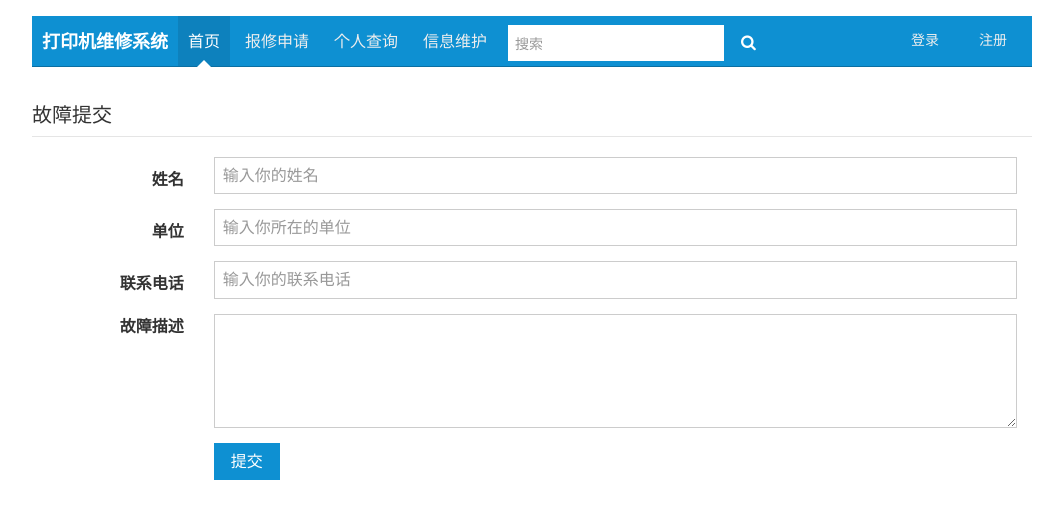
After one commit to lightlogic5/printform, a Django app: template apps/upforms/templates/uploadform1.html in a window 1280 px wide. The commit adds this page. Shown: the top 519 px of the page, without its empty margins (108-1171 px from the left). Run offline with Django 3.2, Linux system fonts and the light colour scheme; the template is opened without the code that fills it, so the values that code supplies are empty; parts of the project's set-up code (start-up, migrations or seed data) failed here and were passed over.

```diff
--- a/apps/upforms/forms.py
+++ b/apps/upforms/forms.py
@@ -4,9 +4,8 @@ from django.utils import timezone
 from .models import PrintForm
 
 
-
-
 class MyPrintForm(forms.ModelForm):
     class Meta:
         model = PrintForm
-        fields = ['repair_man', 'unit', 'content', 'telephone', 'pub_date']
+        # exclude = ['service_category', 'receive_date', 'over_date', 'back_date']
+        fields = ['pub_date', 'repair_man', 'content']
--- a/apps/upforms/models.py
+++ b/apps/upforms/models.py
@@ -9,12 +9,12 @@ class PrintForm(models.Model):
         ('3', '已修好'),
         ('4', '已确认取回'),
     )
-    service_category = models.CharField(max_length=200, verbose_name="故障类型")
+    service_category = models.CharField(max_length=200, verbose_name="故障类型", null=True, blank=True)
     pub_date = models.DateTimeField(verbose_name="提交日期", null=True, blank=True)
     receive_date = models.DateTimeField(verbose_name="接收日期", null=True, blank=True)
     over_date = models.DateTimeField(verbose_name="处理完毕日期", null=True, blank=True)
     back_date = models.DateTimeField(verbose_name="取回日期", null=True, blank=True)
-    repair_man = models.ForeignKey(User,on_delete=models.DO_NOTHING,related_name='form_employee')
+    repair_man = models.ForeignKey(User,on_delete=models.DO_NOTHING,related_name='form_employee', null=True, blank=True)
     content = models.TextField(verbose_name="故障描述")
     state = models.CharField(max_length=1, choices=STATE_CHOICES, default=1)
     comment = models.TextField(verbose_name="管理员备注", null=True, blank=True)
@@ -24,4 +24,4 @@ class PrintForm(models.Model):
         verbose_name_plural = verbose_name
 
     def __str__(self):
-        return self.repair_man
+        return self.repair_man.__str__()
--- /dev/null
+++ b/apps/upforms/templates/uploadform1.html
@@ -0,0 +1,49 @@
+{% extends 'base.html' %}
+{% block title %}故障提交页面{% endblock %}
+{% load staticfiles %}
+
+{% block content %}
+<div class="am-g am-g-fixed am-margin-top">
+
+
+<form action="/polls/" method="POST" role="form" class="am-form am-form-horizontal">
+  <legend>故障提交</legend>
+
+  <div class="am-form-group">
+    <label for="" class="am-u-md-2 am-form-label">姓名</label>
+    <div class="am-u-md-10">
+    <input type="text" name="repair_man" id="" placeholder="输入你的姓名">
+    </div>
+  </div>
+
+  <div class="am-form-group">
+    <label for="" class="am-u-md-2 am-form-label am-text-right">单位</label>
+    <div class="am-u-md-10">
+      <input type="text" name="unit" id="" placeholder="输入你所在的单位">
+    </div>
+  </div>
+
+  <div class="am-form-group">
+    <label for="" class="am-u-md-2 am-form-label am-text-right">联系电话</label>
+    <div class="am-u-md-10">
+      <input type="tel" name="telephone" id="" placeholder="输入你的联系电话">
+    </div>
+  </div>
+
+  <div class="am-form-group">
+    <label for="doc-ta-1" class="am-u-md-2 am-text-right">故障描述</label>
+    <div class="am-u-md-10">
+    <textarea  rows="5" name="content" id="doc-ta-1"></textarea>
+    </div>
+  </div>
+    <input type="hidden" name="pub_date" id="">
+  <div class="am-form-group">
+    <div class="am-u-md-offset-2 am-u-md-10">
+      <button type="submit" class="am-btn am-btn-primary">提交</button>
+    </div>
+  </div>
+    {% csrf_token %}
+</form>
+
+</div>
+{% endblock %}
--- a/apps/upforms/urls.py
+++ b/apps/upforms/urls.py
@@ -3,6 +3,6 @@ from django.urls import path
 from . import views
 
 urlpatterns = [
-    # path('', FormView.as_view(), name='index'),
+    path('', views.UpFormView.as_view(), name='upform'),
     # path('list/', FormListView.as_view(), name='formlist'),
 ]
--- a/printform/urls.py
+++ b/printform/urls.py
@@ -22,5 +22,6 @@ import xadmin
 urlpatterns = [
     path('', TemplateView.as_view(template_name='index.html'), name= 'index'),
     path('xadmin/', xadmin.site.urls),
-    path('forms/', include(('users.urls','users'), namespace="users")),
+    path('userforms/', include(('users.urls','users'), namespace="users")),
+    path('prforms/', include(('upforms.urls','upforms'), namespace="pr")),
 ]
--- a/templates/base.html
+++ b/templates/base.html
@@ -48,7 +48,7 @@
   <div class="am-collapse am-topbar-collapse" id="doc-topbar-collapse">
     <ul class="am-nav am-nav-pills am-topbar-nav">
       <li class="am-active"><a href="{% url 'index' %}">首页</a></li>
-      <li><a href="/polls/">报修申请</a></li>
+      <li><a href="{% url 'pr:upform' %}">报修申请</a></li>
         <li><a href="/polls/">个人查询</a></li>
         <li><a href="{% url 'users:employee' %}">信息维护</a></li>
     </ul>
```
Also changed, not shown: apps/upforms/templates/uploadform.html (+5 -21 lines), apps/upforms/views.py (+4 -3 lines), apps/upforms/migrations/0002_auto_20181224_1918.py (added), apps/upforms/migrations/0003_auto_20181224_1945.py (added), db.sqlite3.
